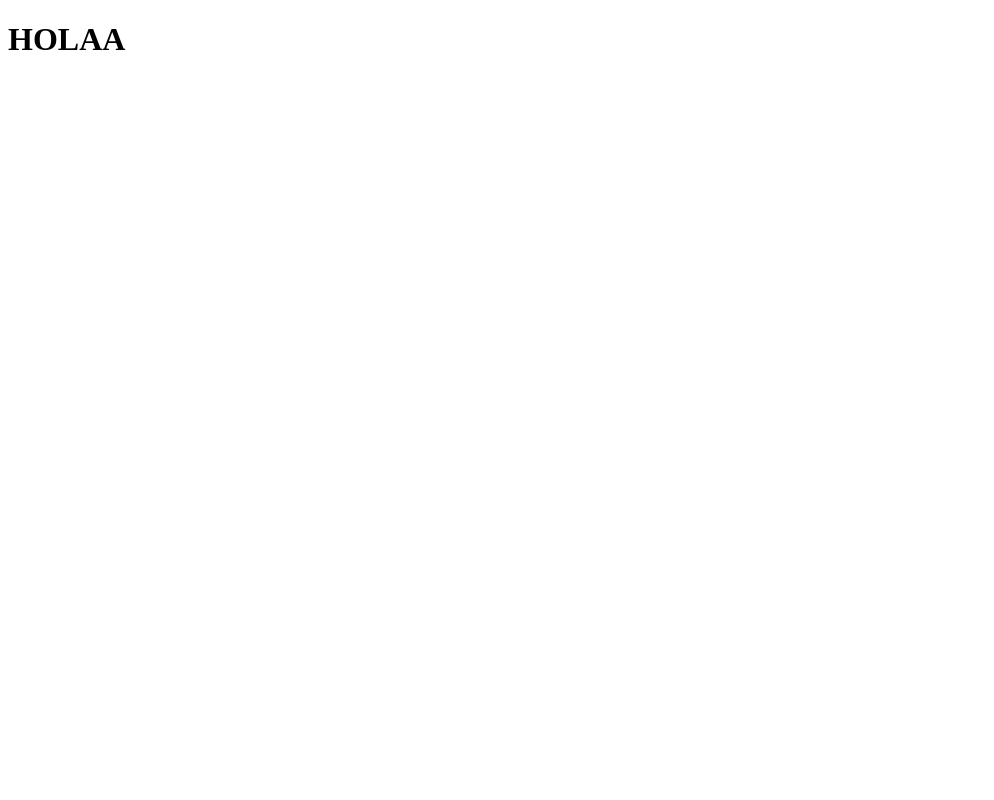
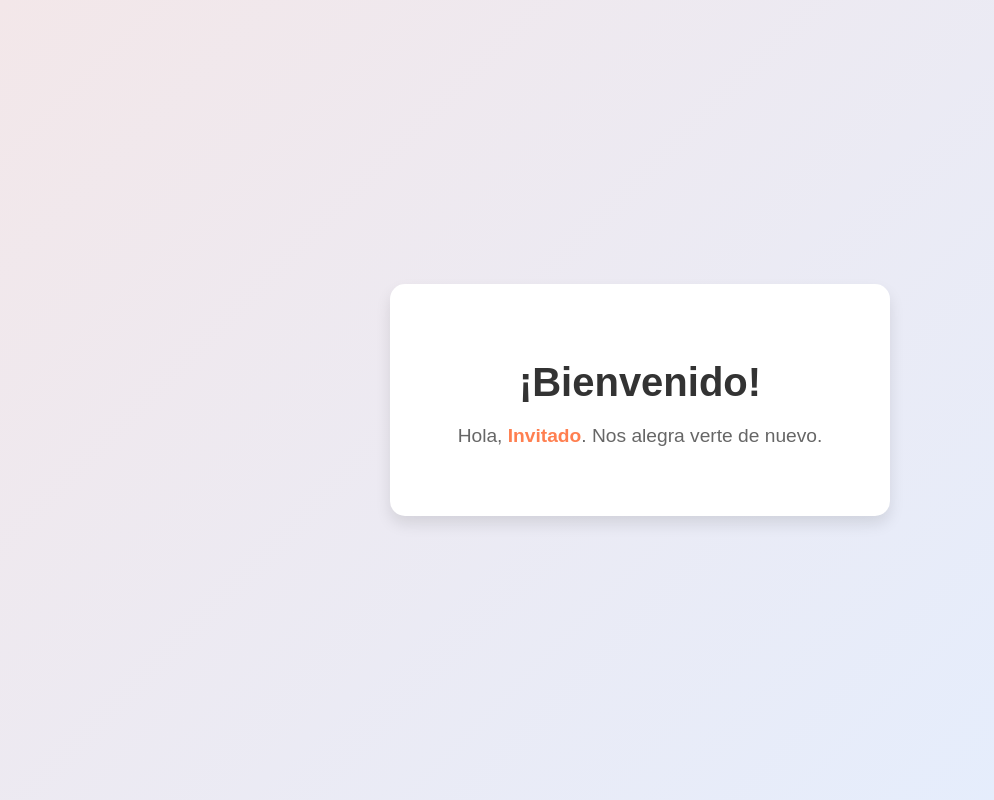
Before and after one commit to Miguelperdomo/SistemaUsuario-ACT4, a website: page dashboard.html in a window 1280 px wide. Shown: the whole page, without its empty margins (0-994 px from the left). Drawn offline with Linux system fonts and the light colour scheme.

Commit message:
Arreglos en los archivos html y js

```diff
--- a/dashboard.html
+++ b/dashboard.html
@@ -3,12 +3,59 @@
 <head>
     <meta charset="UTF-8">
     <meta name="viewport" content="width=device-width, initial-scale=1.0">
-    <title>Document</title>
+    <title>Bienvenida</title>
+    <style>
+        body {
+            font-family: 'Arial', sans-serif;
+            display: flex;
+            justify-content: center;
+            align-items: center;
+            height: 100vh;
+            margin: 0;
+            background: linear-gradient(135deg, #f3e7e9 0%, #e3eeff 100%);
+        }
+
+        .welcome-container {
+            background-color: white;
+            padding: 50px;
+            border-radius: 15px;
+            box-shadow: 0 8px 15px rgba(0, 0, 0, 0.1);
+            text-align: center;
+            max-width: 400px;
+            width: 100%;
+        }
+
+        .welcome-container h1 {
+            font-size: 2.5rem;
+            color: #333;
+            margin-bottom: 20px;
+        }
+
+        .welcome-container p {
+            font-size: 1.2rem;
+            color: #666;
+        }
+
+        .welcome-container span {
+            font-weight: bold;
+            color: #ff7f50;
+        }
+    </style>
 </head>
 <body>
-    <h1>
-        HOLAA
-    </h1>
+
+    <div class="welcome-container">
+        <h1>¡Bienvenido!</h1>
+        <p>Hola, <span id="username"></span>. Nos alegra verte de nuevo.</p>
+    </div>
+
+    <script>
+        // Recupera el nombre del usuario almacenado en localStorage
+        // En dashboard.html
+        const nombreUsuario = localStorage.getItem('nombreUsuario');
+        document.getElementById('username').textContent = nombreUsuario || 'Invitado';
+
+    </script>
 
 </body>
 </html>
```
Also changed, not shown: dashboardNombre.js (added, +32 -0 lines).
